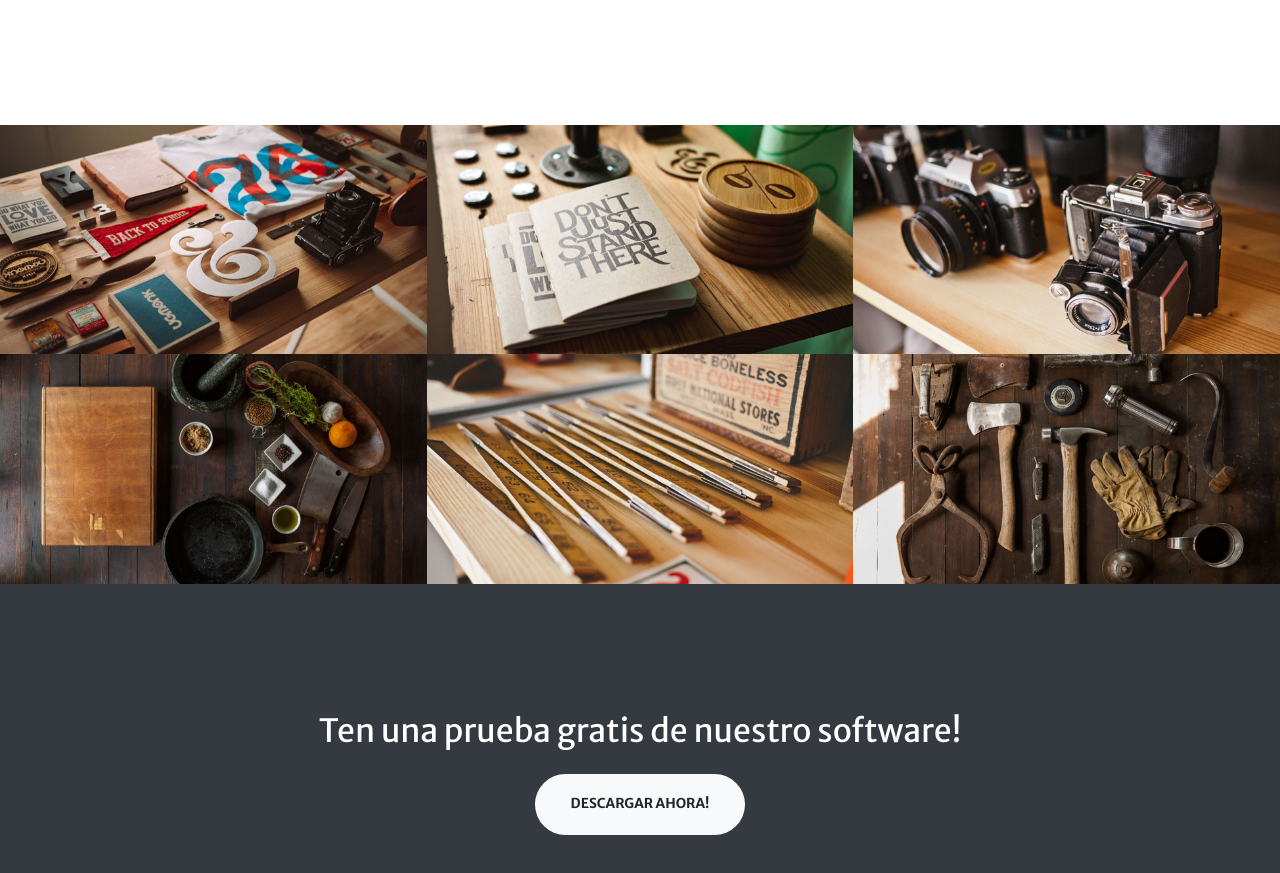
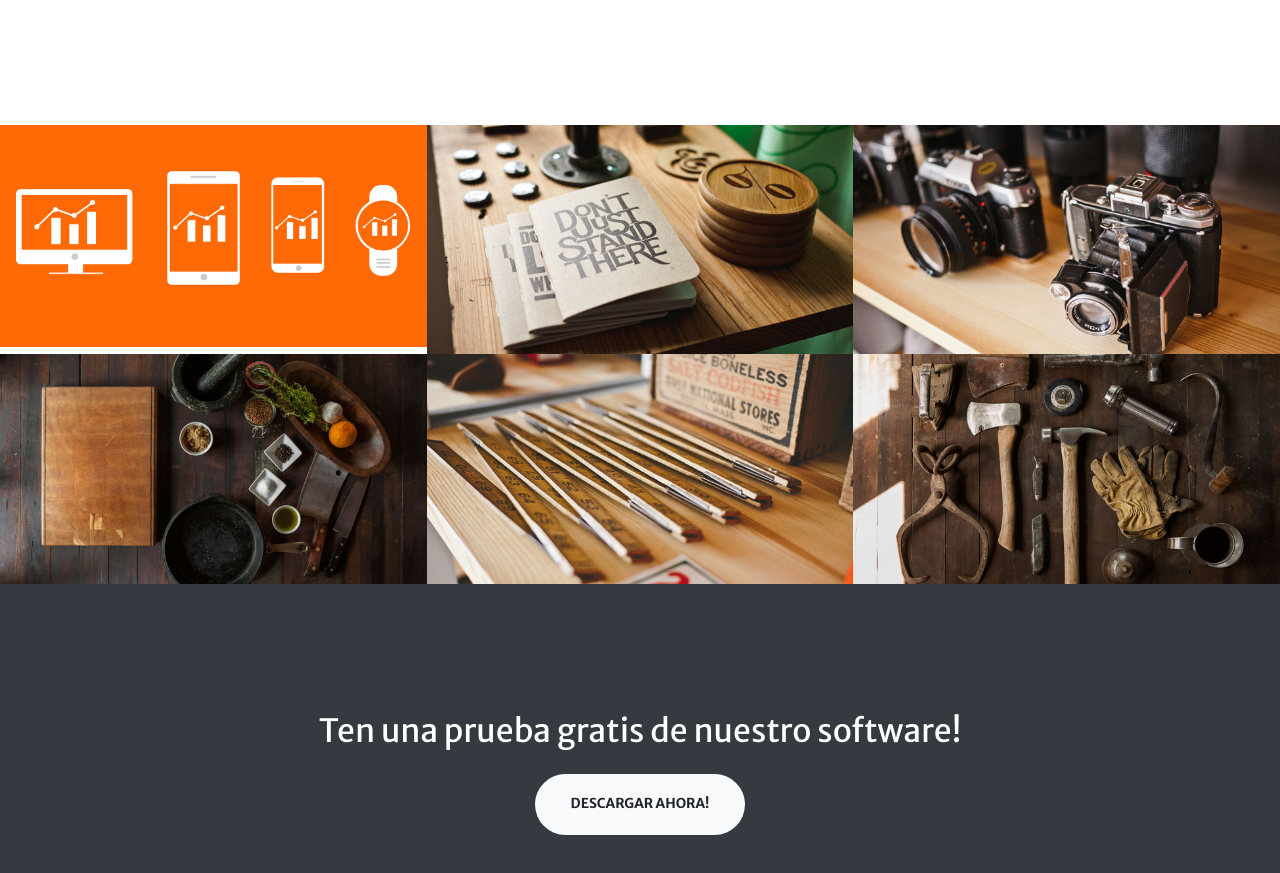
Before and after one commit to MBERN001/Nueva-pagina-Azure, a plain HTML site: page index.html in a window 1280 px wide. Shown: the part 1993-2866 px from the top of the page. Drawn offline with nearby package versions, Linux system fonts and the light colour scheme; files whose address does not match are found by name.

Commit message:
cuarto cambio

```diff
--- a/index.html
+++ b/index.html
@@ -187,7 +187,7 @@
               href="C:\Users\Usuario\Documents\GitHub\Nueva-pagina-Azure/analytics-2156083_1280.png"
               ><img
                 class="img-fluid"
-                src="assets/img/portfolio/thumbnails/1.jpg"
+                src="C:\Users\Usuario\Documents\GitHub\Nueva-pagina-Azure/analytics-2156083_1280.png"
                 alt=""
               />
               <div class="portfolio-box-caption">
```
Also changed, not shown: 1 other file.
